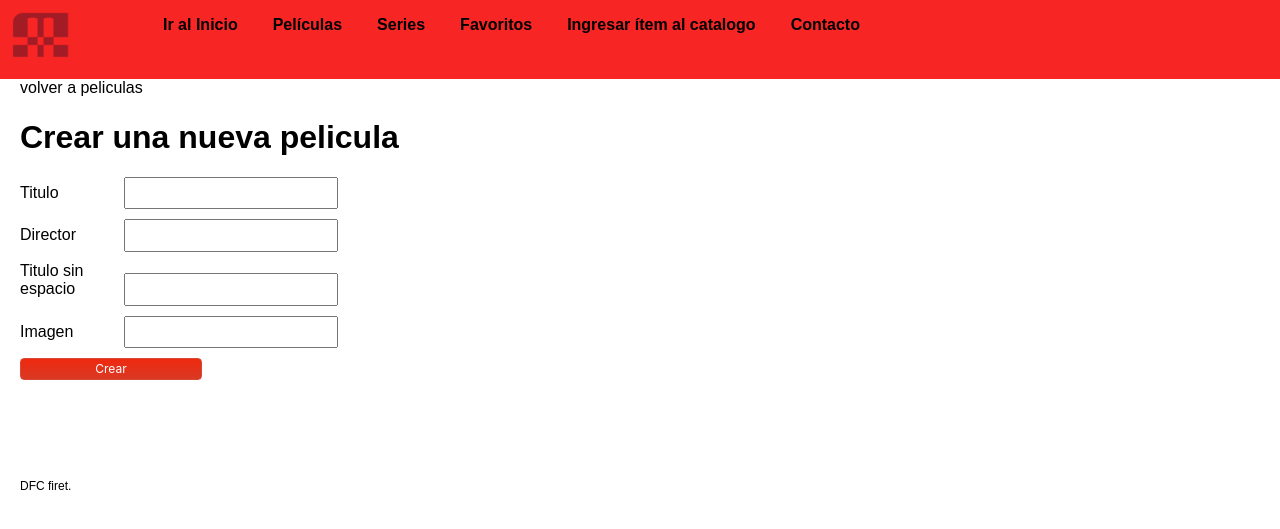
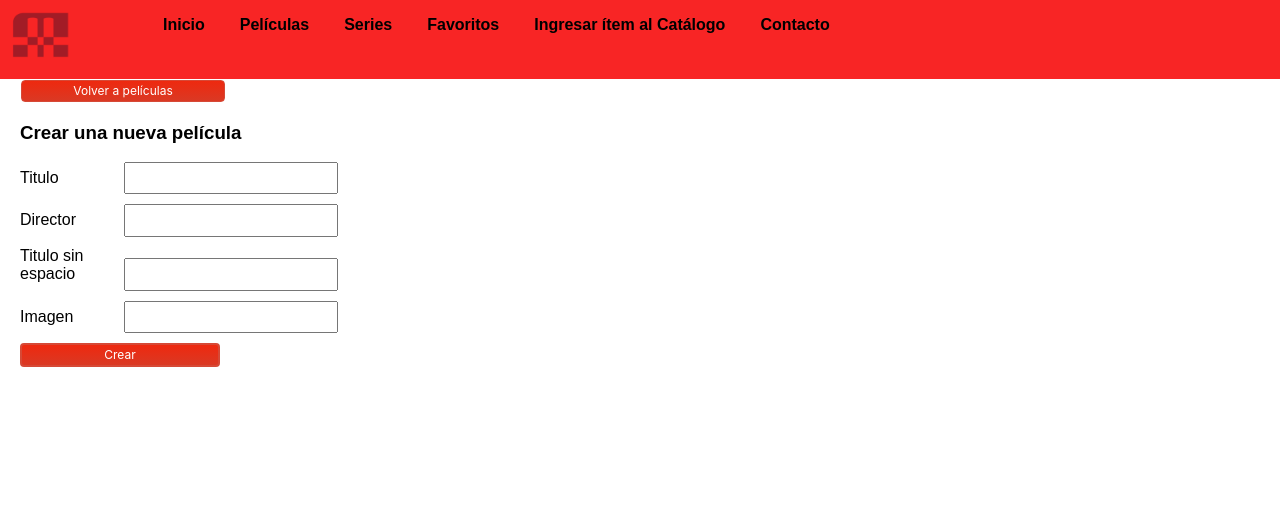
Before and after one commit to Firet/Catalogo-de-Peliculas, a Node server app: page /peliculas/nueva in a window 1280 px wide. Shown: the top 529 px of the page. Run offline with Node 20, Linux system fonts and the light colour scheme; some libraries are stand-ins or nearby versions.

Commit message:
CSS botones

```diff
--- a/public/css/main-handlebars.css
+++ b/public/css/main-handlebars.css
@@ -85,7 +85,7 @@
 
 form input[type=submit] {
     /* El ancho de las imágenes de películas es 182px */
-    width: 182px;
+    /* width: 182px; */
     font-size: 12px;
     line-height: 1.5;
     font-weight: 400;
@@ -96,11 +96,9 @@
     padding-right: 10px;
     padding-top: 1px;
     padding-bottom: 1px;
-    /* background: linear-gradient(#42a1ec, #0070c9);
-    border-color: #07c;*/
     background: linear-gradient(#ee290f, #da3924);
     border-color: #d64936;
-    border-width: 1px;
+    /* border-width: 1px; */
     border-style: solid;
     border-radius: 4px;
     color: #fff;
@@ -173,14 +171,21 @@
     padding-left: 10px;
     padding-right: 10px;
     text-align: center;
-    /* Le pongo 200px para que nombres largos de películas no rompan todo */
-    width: 200px;
+    /* Le pongo 200px para que nombres largos de películas no rompan todo
+    Pero al poner 200px pierde la simétría de la grilla
+    */
+    /* width: 200px; */
 }
 
 /* Esto no lo uso, pero me va a servir cuando le cambie el color y el formate al texto */
 
 .cuadrado-de-peliculas span {
     text-align: center;
+}
+
+.contenedor-imagen-individual {
+    margin: 0 auto;
+    margin-left: 40%;
 }
 
 .isotipo {
@@ -190,3 +195,39 @@
     width: 70%; */
     padding: 10px;
 }
+
+/* Falta hacer que se centre y no sobrepase los  */
+
+.boton-alternativo {
+    /* background: orangered;
+    display: block;
+    border-radius: 2px;
+    padding: 2px;
+    width: 182px;
+    height: 22px;
+    margin: 10px; */
+    width: 182px;
+    font-size: 12px;
+    line-height: 1.5;
+    font-weight: 400;
+    letter-spacing: 0em;
+    font-family: "SF Pro Text", "SF Pro Icons", "Helvetica Neue", "Helvetica", "Arial", sans-serif;
+    min-width: 20px;
+    padding-left: 10px;
+    padding-right: 10px;
+    padding-top: 1px;
+    padding-bottom: 1px;
+    /* background: linear-gradient(#42a1ec, #0070c9);
+    border-color: #07c;*/
+    background: linear-gradient(#ee290f, #da3924);
+    border-color: #d64936;
+    border-width: 1px;
+    border-style: solid;
+    border-radius: 4px;
+    color: #fff;
+    cursor: pointer;
+    display: inline-block;
+    text-align: center;
+    white-space: nowrap;
+    margin: 1px;
+}
--- a/server.js
+++ b/server.js
@@ -3,7 +3,7 @@
 const path = require('path');
 const exphbs = require('express-handlebars');
 const bodyParser = require('body-parser');
-// JS y módulos propios
+// Javascript y módulos propios
 const login = require('./server/login');
 const ObjectId = require('mongodb').ObjectID;
 // Obtenemos el objeto MongoClient
--- a/views/actualizarpelicula.handlebars
+++ b/views/actualizarpelicula.handlebars
@@ -2,7 +2,7 @@
 <div class="success">{{message}}</div>
 {{/if}}
 <div>
-  <a href="/peliculas">Volver a películas</a>
+  <a class="boton-alternativo" href="/peliculas">Volver a películas</a>
 </div>
 
 <h3>Actualizar información de una película</h3>
--- a/views/layouts/main.handlebars
+++ b/views/layouts/main.handlebars
@@ -15,7 +15,7 @@
         {{{body}}}
     </section>
     <footer>
-        <div>DFC firet. </div>
+        {{!-- Hacer el footer --}}
     </footer>
 </body>
 
--- a/views/partials/navbar.handlebars
+++ b/views/partials/navbar.handlebars
@@ -7,7 +7,7 @@
     <nav class="nav">
         <ul>
             <li>
-                <a href="/index">Ir al Inicio</a>
+                <a href="/index">Inicio</a>
             </li>
             <li>
                 <a href="/peliculas">Películas</a>
@@ -19,7 +19,7 @@
                 <a href="/favoritos">Favoritos</a>
             </li>
             <li>
-                <a href="/peliculas/nueva"> Ingresar ítem al catalogo</a>
+                <a href="/peliculas/nueva"> Ingresar ítem al Catálogo</a>
             </li>
             <li>
                 <a href="/contacto" class="{{#if selected.contact}}selected{{/if}}">Contacto</a>
--- a/views/peliculasform.handlebars
+++ b/views/peliculasform.handlebars
@@ -2,10 +2,10 @@
   <div class="success">{{message}}</div>
 {{/if}}
 <div>
-  <a href="/peliculas">volver a peliculas</a>
+  <a class="boton-alternativo" href="/peliculas">Volver a películas</a>
 </div>
 
-<h1>Crear una nueva pelicula</h1>
+<h3>Crear una nueva película</h3>
 <form action="/peliculas/nueva" method="post">
   <div>
     <label for="titulo">Titulo</label>
```
Also changed, not shown: views/pelicula.handlebars (+7 -6 lines).
